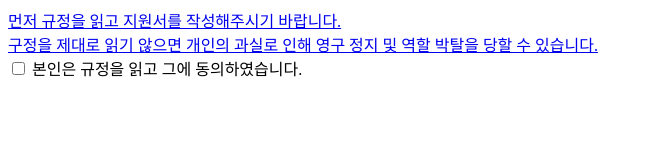
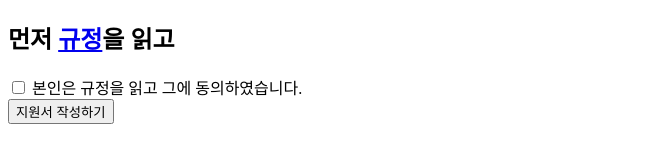
Before and after one commit to HaeengIn/lovcouniv, a plain HTML site: page rules.html in a window 1280 px wide. Shown: the whole page, without its empty margins (0-647 px from the left). Drawn offline with Linux system fonts and the light colour scheme.

Commit message:
fix href rules.html

```diff
--- a/rules.html
+++ b/rules.html
@@ -6,16 +6,18 @@
     <title>규정 동의</title>
 </head>
 <body>
-    <a href="https://docs.google.com/document/d/1pNqOPx3gty9MRWyC0tZ6-Pb4x1OHygUQKh8SzbRo5F8/edit?usp=sharing">
-        먼저 규정을 읽고 지원서를 작성해주시기 바랍니다. <br>
-        구정을 제대로 읽기 않으면 개인의 과실로 인해 영구 정지 및 역할 박탈을 당할 수 있습니다.
-    </a>
+    <h2>
+        먼저 <a href="https://docs.google.com/document/d/1pNqOPx3gty9MRWyC0tZ6-Pb4x1OHygUQKh8SzbRo5F8/edit?usp=sharing">규정</a>을 읽고
+</h2>
 
-    <form action="https://docs.google.com/forms/d/1cCmJ0hgrsdT4rrEYibhuKnfgaakef0RHoC7B_7dDlrQ/edit?pli=1" target="_blank">
+
+    <form action="https://docs.google.com/forms/d/1cCmJ0hgrsdT4rrEYibhuKnfgaakef0RHoC7B_7dDlrQ/edit?usp=drivesdk" target="_blank">
         <label>
-            <input type="checkbox" class="agree">
+            <input type="checkbox" class="agree" required />
             본인은 규정을 읽고 그에 동의하였습니다.
-        </label>
+        </label> <br />
+        <input type="submit" class="register" value="지원서 작성하기" />
+
     </form>
 </body>
 </html>
```
Also changed, not shown: index.html (+2 -2 lines).
